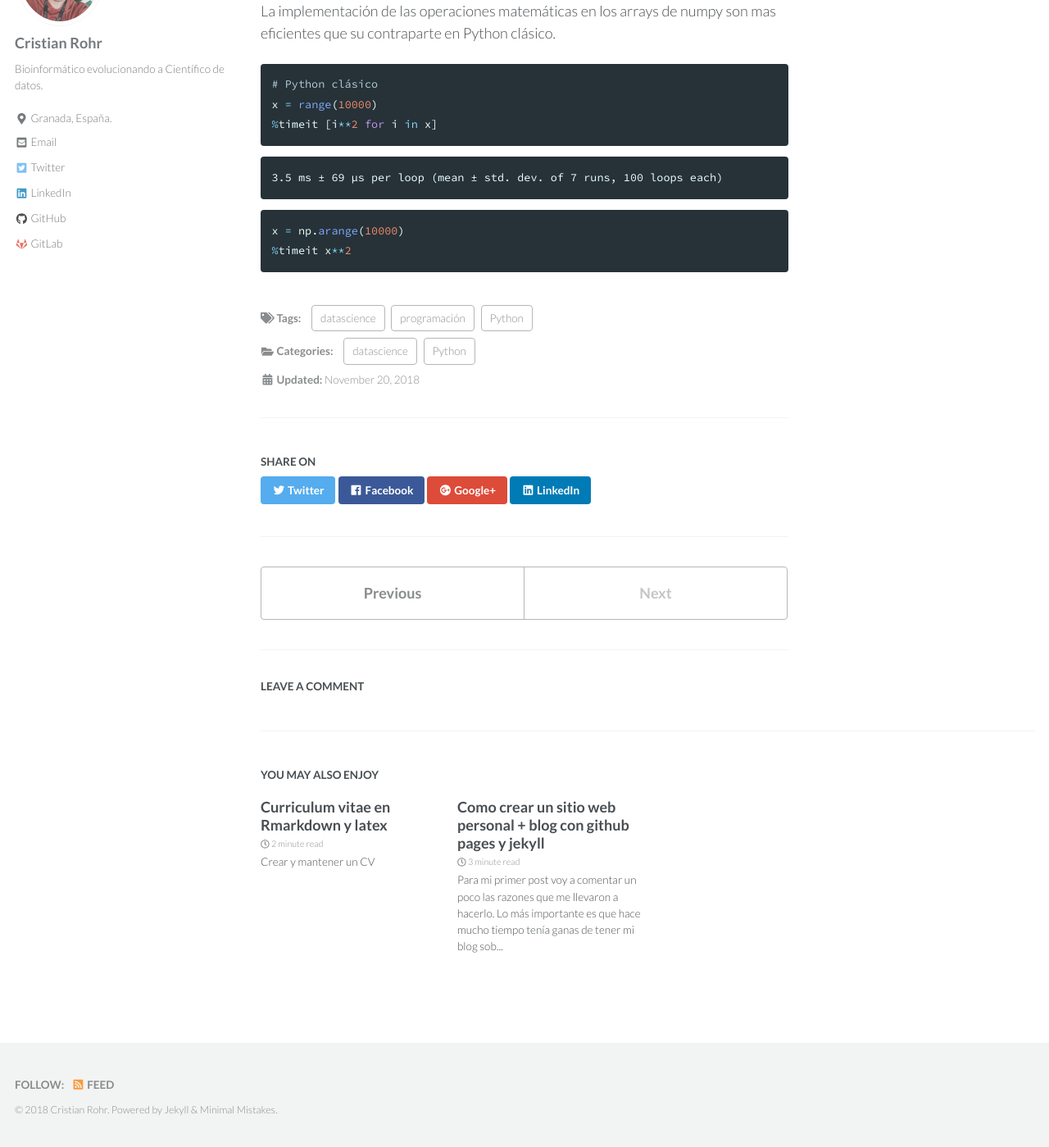
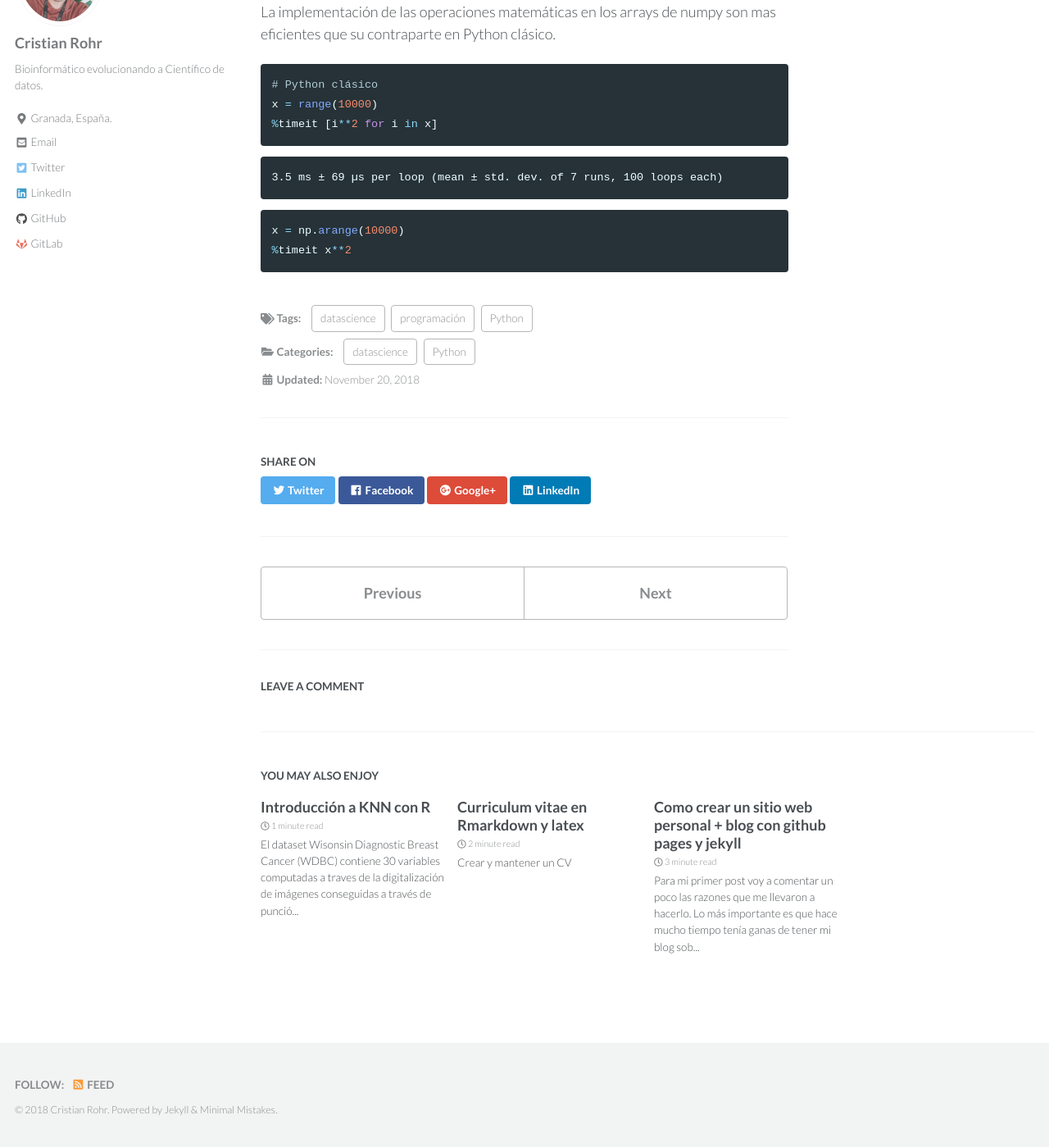
Before and after one commit to cristianrohr/cristianrohrwebold, a Jekyll site: the page built from _posts/2018-11-20-introduccion-basica-numpy-python.md, in a window 1280 px wide and 1400 px high, scrolled down 8376 px. Shown: the whole window at 82% size. Built offline with Jekyll 4.4.1, drawn with Linux system fonts in a browser that asks for light colours; nearby versions of some CDN libraries; comment, search, counter and statistics services are not loaded; some of the changed lines change nothing that is shown.

Commit message:
post KNN

````diff
--- a/_layouts/default.html
+++ b/_layouts/default.html
@@ -12,7 +12,7 @@
   <head>
     {% include head.html %}
     {% include head/custom.html %}
-    <link href="https://fonts.googleapis.com/css?family=Source+Code+Pro|Lato:300,700|Prata" rel="stylesheet">
+    <link href="https://fonts.googleapis.com/css?family=Roboto+Mono|Lato:300,700|Prata" rel="stylesheet">
     <!--<link href="https://fonts.googleapis.com/css?family=Roboto+Mono|Roboto+Slab:300|Roboto:500" rel="stylesheet">-->
   </head>
 
--- /dev/null
+++ b/_posts/2018-11-30-prediccion-cancer-con-R-KNN.md
@@ -0,0 +1,449 @@
+---
+title: "Introducción a KNN con R"
+excerpt: El dataset Wisonsin Diagnostic Breast Cancer (WDBC) contiene 30 variables computadas a traves de la digitalización de imágenes conseguidas a través de punción aspirativa con aguja fina para el diagnóstico de tumores. El dataset contiene mas de 500 muestras, el reto es construir un clasificador capaz de reconocer si un lunar es maligno o benigno.
+tags:
+  - datascience
+  - machine learning
+  - programación
+  - R
+categories:
+  - datascience
+  - R
+  - machine learning
+toc: true
+comments: true
+header:
+  overlay_image: /assets/images/cool-background-knn.png
+caption: "Imagen: [coolbackgrounds.io](https://coolbackgrounds.io/)"
+last_modified_at: 2018-11-30
+---
+
+
+# Introducción
+En este tutorial vamos a utilizar machine learning para intentar predecir si un tipo de tumor es _benigno_ o _maligno_. Esto lo haremos utilizando el algoritmo [k-nearest neighbors](https://en.wikipedia.org/wiki/K-nearest_neighbors_algorithm) más conocido como KNN o K vecinos más cercanos en español. Este algoritmo se puede usar tanto en problemas de clasificación, como el que nos ocupa en este momento, o así tambien de regresión.
+
+La idea en la que se basa es realmente muy simple, y consiste en mirar los K vecinos más cercanos y elegir la etiqueta de una nueva observación en base a las etiquetas de los vecinos.
+
+Generalmente se dice que es un algoritmo perezoso, ya que no construye un modelo, sino que almacena la información de todas las observaciones en memoria.
+
+## Obtención del dataset
+
+- Carga de librerías necesarias
+
+
+```R
+library(ggplot2)
+library(caret)
+library(class)
+library(RCurl)
+library(ggthemr)
+ggthemr('fresh')
+
+```
+
+- Carga del dataset. Leemos el dataset directamente desde la web, y lo almacenamos en un [data.frame](https://www.rdocumentation.org/packages/base/versions/3.5.1/topics/data.frame) de R.
+
+
+```R
+UCI_data_URL <- getURL('https://archive.ics.uci.edu/ml/machine-learning-databases/breast-cancer-wisconsin/wdbc.data')
+names <- c('id_number', 'diagnosis', 'radius_mean',
+         'texture_mean', 'perimeter_mean', 'area_mean',
+         'smoothness_mean', 'compactness_mean',
+         'concavity_mean','concave_points_mean',
+         'symmetry_mean', 'fractal_dimension_mean',
+         'radius_se', 'texture_se', 'perimeter_se',
+         'area_se', 'smoothness_se', 'compactness_se',
+         'concavity_se', 'concave_points_se',
+         'symmetry_se', 'fractal_dimension_se',
+         'radius_worst', 'texture_worst',
+         'perimeter_worst', 'area_worst',
+         'smoothness_worst', 'compactness_worst',
+         'concavity_worst', 'concave_points_worst',
+         'symmetry_worst', 'fractal_dimension_worst')
+breast_cancer <- read.table(textConnection(UCI_data_URL), sep = ',', col.names = names)
+```
+
+## Exploración del dataset
+A continuación algunos comandos básicos que forman parte del **Análisis Exploratorio de Datos**, probablemente dedique un post a hablar de esto, pero mas adelante.
+
+
+```R
+str(breast_cancer)  # Información del tipo de dato al que pertenece cada variable
+dim(breast_cancer)  # Cantidad de filas y columnas (muestras y variables)
+```
+
+    'data.frame':	569 obs. of  32 variables:
+     $ id_number              : int  842302 842517 84300903 84348301 84358402 843786 844359 84458202 844981 84501001 ...
+     $ diagnosis              : Factor w/ 2 levels "B","M": 2 2 2 2 2 2 2 2 2 2 ...
+     $ radius_mean            : num  18,0 20,6 19,7 11,4 20,3 ...
+     $ texture_mean           : num  10,4 17,8 21,2 20,4 14,3 ...
+     $ perimeter_mean         : num  122,8 132,9 130,0 77,6 135,1 ...
+     $ area_mean              : num  1001 1326 1203 386 1297 ...
+     $ smoothness_mean        : num  0,1184 0,0847 0,1096 0,1425 0,1003 ...
+     $ compactness_mean       : num  0,2776 0,0786 0,1599 0,2839 0,1328 ...
+     $ concavity_mean         : num  0,3001 0,0869 0,1974 0,2414 0,1980 ...
+     $ concave_points_mean    : num  0,1471 0,0702 0,1279 0,1052 0,1043 ...
+     $ symmetry_mean          : num  0,242 0,181 0,207 0,260 0,181 ...
+     $ fractal_dimension_mean : num  0,0787 0,0567 0,0600 0,0974 0,0588 ...
+     $ radius_se              : num  1,095 0,543 0,746 0,496 0,757 ...
+     $ texture_se             : num  0,905 0,734 0,787 1,156 0,781 ...
+     $ perimeter_se           : num  8,59 3,40 4,58 3,44 5,44 ...
+     $ area_se                : num  153,4 74,1 94,0 27,2 94,4 ...
+     $ smoothness_se          : num  0,00640 0,00522 0,00615 0,00911 0,01149 ...
+     $ compactness_se         : num  0,0490 0,0131 0,0401 0,0746 0,0246 ...
+     $ concavity_se           : num  0,0537 0,0186 0,0383 0,0566 0,0569 ...
+     $ concave_points_se      : num  0,0159 0,0134 0,0206 0,0187 0,0188 ...
+     $ symmetry_se            : num  0,0300 0,0139 0,0225 0,0596 0,0176 ...
+     $ fractal_dimension_se   : num  0,00619 0,00353 0,00457 0,00921 0,00511 ...
+     $ radius_worst           : num  25,4 25,0 23,6 14,9 22,5 ...
+     $ texture_worst          : num  17,3 23,4 25,5 26,5 16,7 ...
+     $ perimeter_worst        : num  184,6 158,8 152,5 98,9 152,2 ...
+     $ area_worst             : num  2019 1956 1709 568 1575 ...
+     $ smoothness_worst       : num  0,162 0,124 0,144 0,210 0,137 ...
+     $ compactness_worst      : num  0,666 0,187 0,424 0,866 0,205 ...
+     $ concavity_worst        : num  0,712 0,242 0,450 0,687 0,400 ...
+     $ concave_points_worst   : num  0,265 0,186 0,243 0,258 0,163 ...
+     $ symmetry_worst         : num  0,460 0,275 0,361 0,664 0,236 ...
+     $ fractal_dimension_worst: num  0,1189 0,0890 0,0876 0,1730 0,0768 ...
+
+
+
+    569
+    32
+
+
+El comando `summary` es una forma muy sencilla de obtener estadísticas descriptivas de cada variable de nuestro dataset.
+
+
+```R
+summary(breast_cancer)
+```
+
+
+       id_number         diagnosis  radius_mean      texture_mean
+     Min.   :     8670   B:357     Min.   : 6,981   Min.   : 9,71
+     1st Qu.:   869218   M:212     1st Qu.:11,700   1st Qu.:16,17
+     Median :   906024             Median :13,370   Median :18,84
+     Mean   : 30371831             Mean   :14,127   Mean   :19,29
+     3rd Qu.:  8813129             3rd Qu.:15,780   3rd Qu.:21,80
+     Max.   :911320502             Max.   :28,110   Max.   :39,28
+     perimeter_mean     area_mean      smoothness_mean   compactness_mean
+     Min.   : 43,79   Min.   : 143,5   Min.   :0,05263   Min.   :0,01938
+     1st Qu.: 75,17   1st Qu.: 420,3   1st Qu.:0,08637   1st Qu.:0,06492
+     Median : 86,24   Median : 551,1   Median :0,09587   Median :0,09263
+     Mean   : 91,97   Mean   : 654,9   Mean   :0,09636   Mean   :0,10434
+     3rd Qu.:104,10   3rd Qu.: 782,7   3rd Qu.:0,10530   3rd Qu.:0,13040
+     Max.   :188,50   Max.   :2501,0   Max.   :0,16340   Max.   :0,34540
+     concavity_mean    concave_points_mean symmetry_mean    fractal_dimension_mean
+     Min.   :0,00000   Min.   :0,00000     Min.   :0,1060   Min.   :0,04996
+     1st Qu.:0,02956   1st Qu.:0,02031     1st Qu.:0,1619   1st Qu.:0,05770
+     Median :0,06154   Median :0,03350     Median :0,1792   Median :0,06154
+     Mean   :0,08880   Mean   :0,04892     Mean   :0,1812   Mean   :0,06280
+     3rd Qu.:0,13070   3rd Qu.:0,07400     3rd Qu.:0,1957   3rd Qu.:0,06612
+     Max.   :0,42680   Max.   :0,20120     Max.   :0,3040   Max.   :0,09744
+       radius_se        texture_se      perimeter_se       area_se
+     Min.   :0,1115   Min.   :0,3602   Min.   : 0,757   Min.   :  6,802
+     1st Qu.:0,2324   1st Qu.:0,8339   1st Qu.: 1,606   1st Qu.: 17,850
+     Median :0,3242   Median :1,1080   Median : 2,287   Median : 24,530
+     Mean   :0,4052   Mean   :1,2169   Mean   : 2,866   Mean   : 40,337
+     3rd Qu.:0,4789   3rd Qu.:1,4740   3rd Qu.: 3,357   3rd Qu.: 45,190
+     Max.   :2,8730   Max.   :4,8850   Max.   :21,980   Max.   :542,200
+     smoothness_se      compactness_se      concavity_se     concave_points_se
+     Min.   :0,001713   Min.   :0,002252   Min.   :0,00000   Min.   :0,000000
+     1st Qu.:0,005169   1st Qu.:0,013080   1st Qu.:0,01509   1st Qu.:0,007638
+     Median :0,006380   Median :0,020450   Median :0,02589   Median :0,010930
+     Mean   :0,007041   Mean   :0,025478   Mean   :0,03189   Mean   :0,011796
+     3rd Qu.:0,008146   3rd Qu.:0,032450   3rd Qu.:0,04205   3rd Qu.:0,014710
+     Max.   :0,031130   Max.   :0,135400   Max.   :0,39600   Max.   :0,052790
+      symmetry_se       fractal_dimension_se  radius_worst   texture_worst
+     Min.   :0,007882   Min.   :0,0008948    Min.   : 7,93   Min.   :12,02
+     1st Qu.:0,015160   1st Qu.:0,0022480    1st Qu.:13,01   1st Qu.:21,08
+     Median :0,018730   Median :0,0031870    Median :14,97   Median :25,41
+     Mean   :0,020542   Mean   :0,0037949    Mean   :16,27   Mean   :25,68
+     3rd Qu.:0,023480   3rd Qu.:0,0045580    3rd Qu.:18,79   3rd Qu.:29,72
+     Max.   :0,078950   Max.   :0,0298400    Max.   :36,04   Max.   :49,54
+     perimeter_worst    area_worst     smoothness_worst  compactness_worst
+     Min.   : 50,41   Min.   : 185,2   Min.   :0,07117   Min.   :0,02729
+     1st Qu.: 84,11   1st Qu.: 515,3   1st Qu.:0,11660   1st Qu.:0,14720
+     Median : 97,66   Median : 686,5   Median :0,13130   Median :0,21190
+     Mean   :107,26   Mean   : 880,6   Mean   :0,13237   Mean   :0,25427
+     3rd Qu.:125,40   3rd Qu.:1084,0   3rd Qu.:0,14600   3rd Qu.:0,33910
+     Max.   :251,20   Max.   :4254,0   Max.   :0,22260   Max.   :1,05800
+     concavity_worst  concave_points_worst symmetry_worst   fractal_dimension_worst
+     Min.   :0,0000   Min.   :0,00000      Min.   :0,1565   Min.   :0,05504
+     1st Qu.:0,1145   1st Qu.:0,06493      1st Qu.:0,2504   1st Qu.:0,07146
+     Median :0,2267   Median :0,09993      Median :0,2822   Median :0,08004
+     Mean   :0,2722   Mean   :0,11461      Mean   :0,2901   Mean   :0,08395
+     3rd Qu.:0,3829   3rd Qu.:0,16140      3rd Qu.:0,3179   3rd Qu.:0,09208
+     Max.   :1,2520   Max.   :0,29100      Max.   :0,6638   Max.   :0,20750
+
+
+## Preprocesamiento de datos
+Generalmente en el paso anterior de análisis exploratorio de datos o EDA por sus siglas en inglés, generaríamos visualizaciones de los datos, como ser histogramas y qq-plots para chequear la distribución, boxplot's para detectar la presencia de outliers, calcula estadísticas de la muestra, analizar correlación entre variables, repito, pienso dedicar otro post a este tipo de tareas previas al modelado.
+
+Luego del EDA, debemos preprocesar, en caso de ser necesario, los datos para entrar a la etapa de modelado. En este caso vamos a realizar 3 tareas:
+
+- Remover la columna con el ID de la muestra (id_number)
+- Renombrar los dos posibles valores de la columna diagnosis, de _M_ y _B_ a _Maligno_ y _Benigno_
+- Normalizar los datos
+
+La normalización de datos es un preprocesamiento muy importante y necesario para ciertos tipos de algoritmos de machine learning. En el caso particular de los algoritmos que se basan en métricas de distancia, supongamos que nuestras features son por ejemplo altura de la persona, largo del brazo y largo del dedo. Si los datos no están normalizados, la diferencia de alturas de diferentes personas sera mucho mayor, que por ejemplo, la diferencia en la longitud del dedo, por esto es necesario realizar una normalización de los datos, y de esta forma evitar que el algoritmo le de más importancia a ciertas características.
+
+
+
+```R
+# Remover la columna con el ID de la muestra (id_number)
+breast_cancer <- breast_cancer[,!(colnames(breast_cancer) %in% "id_number")]
+
+# Renombrar los dos posibles valores de la columna diagnosis, de M y B a Maligno y Benigno
+breast_cancer$diagnosis <- factor(breast_cancer$diagnosis, levels = c("M", "B"), labels = c("Malignant", "Benign"))
+table(breast_cancer$diagnosis)
+
+# Normalizar los datos
+breast_cancer_n <- as.data.frame(lapply(breast_cancer[,2:31], scale, center = TRUE, scale = TRUE))
+breast_cancer_n$diagnosis <-  breast_cancer$diagnosis
+breast_cancer_n_labels <- breast_cancer$diagnosis
+```
+
+
+
+    Malignant    Benign
+          212       357
+
+
+Chequeamos que la normalización funcionó.
+
+- Antes:
+
+
+```R
+summary(breast_cancer[,c("radius_mean", "area_mean", "smoothness_mean")])
+```
+
+
+      radius_mean       area_mean      smoothness_mean
+     Min.   : 6,981   Min.   : 143,5   Min.   :0,05263
+     1st Qu.:11,700   1st Qu.: 420,3   1st Qu.:0,08637
+     Median :13,370   Median : 551,1   Median :0,09587
+     Mean   :14,127   Mean   : 654,9   Mean   :0,09636
+     3rd Qu.:15,780   3rd Qu.: 782,7   3rd Qu.:0,10530
+     Max.   :28,110   Max.   :2501,0   Max.   :0,16340
+
+
+- Después
+
+
+```R
+summary(breast_cancer_n[,c("radius_mean", "area_mean", "smoothness_mean")])
+```
+
+
+      radius_mean        area_mean       smoothness_mean
+     Min.   :-2,0279   Min.   :-1,4532   Min.   :-3,10935
+     1st Qu.:-0,6888   1st Qu.:-0,6666   1st Qu.:-0,71034
+     Median :-0,2149   Median :-0,2949   Median :-0,03486
+     Mean   : 0,0000   Mean   : 0,0000   Mean   : 0,00000
+     3rd Qu.: 0,4690   3rd Qu.: 0,3632   3rd Qu.: 0,63564
+     Max.   : 3,9678   Max.   : 5,2459   Max.   : 4,76672
+
+
+## Modelado
+Como dije en la introducción, este algoritmo es un lazzy learner y no genera un modelo, sino que utiliza datos para calcular la distancia de los K vecinos más cercanos con respecto a una muestra incógnita y le asigna la etiqueta de la clase mayoritaria.
+
+Hay parámetros que se pueden modificar como ser la métrica de distancia que se emplea, o los K vecinos que se desean tener en cuenta.
+
+En este caso en particular vamós a chequear como se comporta el algoritmo cuando tenemos en cuenta valores de K desde 1 a 15. Generalmente los valores de K son impares, para evitar posibles empates.
+
+Utilizaremos la función knn del paquete [class](https://cran.r-project.org/web/packages/class).
+
+Comenzamos separando nuestro dataset en datos de entrenamiento y test. Un 80% de datos de entrenamiento y 20% de testeo
+
+
+```R
+set.seed(20) # Semilla para replicar resultados
+# trainIndex contendra la información de las muestras de entrenamiento
+trainIndex <- createDataPartition(breast_cancer_n[, "diagnosis"], p = 0.8,
+                                  list = FALSE,
+                                  times = 1)
+
+x_train = breast_cancer_n[trainIndex, ] # Datos de entrenamiento
+x_test = breast_cancer_n[-trainIndex, ] # Datos de testeo
+y_train = x_train$diagnosis             # Etiqueta datos de entrenamiento
+y_test = x_test$diagnosis               # Etiqueta datos de testeo
+# Remuevo la columna diagnosis de x_train y x_test
+x_train <- x_train[, !(colnames(x_train) %in% "diagnosis")]
+x_test <- x_test[, !(colnames(x_test) %in% "diagnosis")]
+
+nrow(x_train)
+nrow(x_test)
+```
+
+
+456
+
+
+
+113
+
+
+Creo una función llamada **runKNN** que recibe como parámetros el valor de K que deseo, y los datos de entrenamiento, testeo y la etiqueta de los datos
+
+
+```R
+runKNN <- function(Kval, trainData, testData, trainLabels, testLabels) {
+  # Utilizo la funcion knn del paquete class para predecir con knn
+  # Retorna la accuracy
+  pred <- knn(k = Kval, train = trainData, test = testData, cl = trainLabels)
+  cm <- as.matrix(table(Predicted = pred, Actual = testLabels))
+  accuracy <- sum(diag(cm))/sum(cm)
+  accuracy
+}
+```
+
+Luego defino los valores de K que voy a probar, dijimos de 1 a 15
+
+
+```R
+k_values <- seq(1, 15, by = 2)
+```
+
+
+Utilizaremos la función lapply para ejecutar la funcion _runKNN_ con los diferentes valores de K
+
+
+```R
+resultados <- lapply(k_values, runKNN, x_train, x_test, y_train, y_test)
+resultados
+```
+
+
+<ol>
+	<li>0,929203539823009</li>
+	<li>0,955752212389381</li>
+	<li>0,955752212389381</li>
+	<li>0,946902654867257</li>
+	<li>0,955752212389381</li>
+	<li>0,955752212389381</li>
+	<li>0,938053097345133</li>
+	<li>0,929203539823009</li>
+</ol>
+
+
+
+Obtuvimos los valores de accuracy a través de diferentes valores de K. Podemos graficar los resultados para cada valor de K utilizando ggplot2.
+
+
+```R
+df <- data.frame(K = k_values, Accuracy = unlist(resultados))
+ggplot(data = df, aes(x = K, y = Accuracy)) + geom_line()+ theme_light() + ggtitle("KNN, Accuracy K=1:15")
+```
+
+
+
+![KNN_plot](/assets/images/KNN_plot.png)
+
+
+### Resumen
+Hasta el momento fuimos capaces de predecir si el tipo de tumor es maligno o benigno con más de un 95% de certeza.
+
+![KNNsalt](/assets/images/KNN.jpg)
+
+Nada mal eh???
+
+Bueno, la realidad es que este dataset es simple de resolver por eso es que aún un método como KNN entrega buenos resultados.
+
+Además nuestro modelado presenta ciertas deficiencias. La más notoria es que no usamos una técnica como validación cruzada (cross-validation).
+
+La validación cruzada es una técnica utilizada para evaluar los resultados de un análisis estadístico y garantizar que son independientes de la partición entre datos de entrenamiento y prueba, es decir que nuestros resultados no se vean favorecidos o perjudicados por el dataset de entrenamiento y testeo que utilizamos. Ok Ok más despacio cerebrito. Suena muy bien y muy útil, pero como sería?, simple, miremos la siguiente imagen que es un ejemplo de 5-Fold Cross Validation.
+
+![5fcv](/assets/images/validacion_cruzada.png)
+
+Como se puede observar, la idea es particionar el dataset en un número de folds, en el ejemplo 5, y en cada iteración se utilizan 4 folds para entrenar y el restante para testear, finalmente se promedian los errores y se calcula la varianza.
+
+## Cross Validation
+
+Vamos a realizar 5-Fold cross validation sobre el dataset y vamos a chequear los nuevos resultados.
+
+Primero creamos las 5 particiones del dataset
+
+
+```R
+# Creo 5 particiones
+set.seed(87)
+data_folds <- createFolds(breast_cancer_n[, "diagnosis"], k = 5,
+                              list = TRUE, returnTrain = FALSE)
+```
+
+
+```R
+str(data_folds)
+```
+
+    List of 5
+     $ Fold1: int [1:114] 10 15 20 21 22 25 29 31 40 57 ...
+     $ Fold2: int [1:115] 6 11 16 17 28 30 32 35 37 51 ...
+     $ Fold3: int [1:113] 1 5 8 13 14 19 23 36 49 53 ...
+     $ Fold4: int [1:113] 2 4 9 24 41 42 43 44 45 46 ...
+     $ Fold5: int [1:114] 3 7 12 18 26 27 33 34 38 39 ...
+
+
+Ahora vamos a realizar la cross-validation. El codigo a continuación esta dentro de un ciclo FOR. En R no se suelen usar este tipo de ciclos, pero para simplificar sobre todo para posibles lectores que vengan de otros lenguajes, lo implementaremos de esa forma.
+
+Utilizaremos un valor de K = 9.
+
+
+```R
+# Variable para almacenar los resultados
+accuracy_list <- list()
+# Iteramos los 5 folds
+for(i in 1:5) {
+      fold_index <- data_folds[[i]]
+      X_train <- breast_cancer_n[-fold_index, !(colnames(breast_cancer_n) %in% "diagnosis")]
+      X_test <- breast_cancer_n[fold_index, !(colnames(breast_cancer_n) %in% "diagnosis")]
+      y_train <- breast_cancer_n[-fold_index, "diagnosis"]
+      y_test <- breast_cancer_n[fold_index, "diagnosis"]
+      pred <- knn(k = 5, train = X_train, test = X_test, cl = y_train)
+      cm <- as.matrix(table(Predicted = pred, Actual = y_test))
+      # Calculo estadísticas del fold
+      accuracy <- sum(diag(cm))/sum(cm)
+      accuracy_list[[i]] <- accuracy
+}
+```
+
+Ahora vamos a ver el accuracy de cada uno de los 5 folds
+
+
+```R
+accuracy_list
+```
+
+
+<ol>
+	<li>0,982456140350877</li>
+	<li>0,965217391304348</li>
+	<li>0,964601769911504</li>
+	<li>0,964601769911504</li>
+	<li>0,964912280701754</li>
+</ol>
+
+
+
+Podemos observer que la performance del algoritmo depende del fold, asi la accuracy va desde 96 a 98%.
+
+A continuación la accuracy media y la varianza para un valor de K = 9
+
+
+```R
+mean(unlist(accuracy_list))
+var(unlist(accuracy_list))
+```
+
+
+0,968357870435998
+
+
+
+6,2178123671511e-05
+
+
+Bueno, esto ha sido todo por hoy. En los artículos futuros vamos a ir mejorando esto, y analizando otros datasets, hablaremos más de EDA, otras métricas para evaluar la performance del algoritmo, utilizaremos [caret](https://scikit-learn.org/stable/), un paquete de R muy bueno para machine learning, y también [scikit-learn](https://scikit-learn.org/stable/) en python.
--- a/_sass/minimal-mistakes/_variables.scss
+++ b/_sass/minimal-mistakes/_variables.scss
@@ -26,7 +26,7 @@
 
 $serif: 'Prata', serif;
 $sans-serif: 'Lato', sans-serif;
-$monospace: 'Source Code Pro', monospace;
+$monospace: 'Roboto Mono Light', monospace;
 
 /* sans serif typefaces */
 $sans-serif-narrow: $sans-serif !default;
````
Also changed, not shown: assets/images/KNN.jpg (added), assets/images/KNN_plot.png (added), assets/images/cool-background-knn.png (added), assets/images/validacion_cruzada.png (added), 1 other file.
